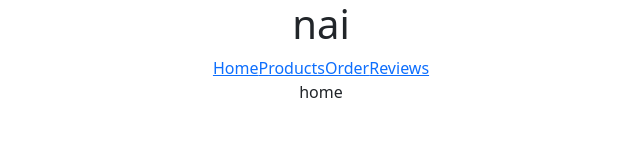
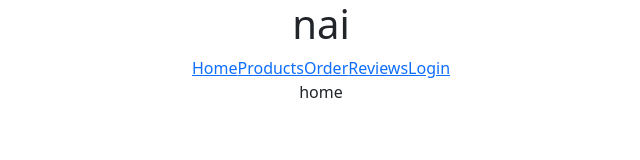
Before and after one commit to Bdevjs/lor, a React (Create React App) app: page / in a window 1280 px wide. Shown: the top 160 px of the page, without its empty margins (319-959 px from the left). Built offline with nearby package versions, Linux system fonts and the light colour scheme; no server answers.

Commit message:
? sign problem solve

```diff
--- a/package.json
+++ b/package.json
@@ -13,7 +13,7 @@
     "react-dom": "^18.2.0",
     "react-firebase-hooks": "^5.0.3",
     "react-router-dom": "^6.3.0",
-    "react-scripts": "^2.1.3",
+    "react-scripts": "5.0.1",
     "web-vitals": "^2.1.4"
   },
   "scripts": {
--- a/src/App.js
+++ b/src/App.jsx
@@ -4,9 +4,9 @@ import './App.css';
 import React,{} from 'react';
 import {Routes, Route} from 'react-router-dom';
 import Home from './components/home/home.js'
-import Login from './components/login/login.js'
+import Login from './components/login/Login.js'
 import Order from './components/orders/orders.js'
-import Header from './components/header/header.js'
+import Header from './components/header/Header.js'
 import RequireAuth from './components/RequireAuth/RequireAuth.js';
 
 
@@ -23,7 +23,7 @@ function App() {
               path="/orders"
               element={
                 <RequireAuth>
-                  <Order />
+                   <Order /> {/*this is children component of requireAuth */}
                 </RequireAuth>
             }
           />
--- a/src/components/header/header.js
+++ b/src/components/header/header.js
@@ -8,13 +8,13 @@ import app from "../../firebase.init";
 
 const auth = getAuth(app);
 
-export const header = () => {
+export const Header = () => {
 
 //React firebase Hooks
 const [user] = useAuthState(auth);
 
   //Google direact
-  //const {user,logouthandel,userdetails} = useFirebase();
+  const {logouthandel,userdetails} = useFirebase();
   //console.log(userdetails)
 
 
@@ -30,7 +30,7 @@ const [user] = useAuthState(auth);
             <Link to="/orders">Order</Link>
             <Link to="/reviews">Reviews</Link>
             <Link to="/login">
-              {/* {user?<span onClick={logouthandel}>Logout</span>:"Login"} */}
+               {user?<span onClick={logouthandel}>Logout</span>:"Login"}
 
               </Link>
             <Link to ="/"></Link>
@@ -40,4 +40,4 @@ const [user] = useAuthState(auth);
   );
 }
 
-export default header;
+export default Header;
--- a/src/components/login/login.js
+++ b/src/components/login/login.js
@@ -1,26 +1,39 @@
 
-import {getAuth,
+import {
+  getAuth,
   createUserWithEmailAndPassword,
-        signInWithEmailAndPassword} from "firebase/auth"; //All
+  signInWithEmailAndPassword
+} from "firebase/auth"; //All
 
 import 'bootstrap/dist/css/bootstrap.min.css';
 import Button from 'react-bootstrap/Button';
 import Form from 'react-bootstrap/Form';
-import React, { useState }  from 'react';
+import React, { useState } from 'react';
 import useFirebase from "../hook/useFirebase";//firebase
-import {useSignInWithGoogle} from "react-firebase-hooks/auth"//hooks
+import { useSignInWithGoogle } from "react-firebase-hooks/auth"//hooks
 import app from "../../firebase.init"; //both
+import { useNavigate,useLocation } from "react-router-dom";
+import { useAuthState } from 'react-firebase-hooks/auth';
 const auth = getAuth(app);// both
+
 
 //Google login // normal login // firebase hook login
 
-const login = () =>{
+const Login = () => {
 
   const [signInwithGoogle] = useSignInWithGoogle(auth); //hooks
-const {singInWithGooglee,logouthandel} = useFirebase();//firebase
-const [email,setEmail ] = useState('');//normal
-const [password,setPassword] = useState('');//normal
-const [registration,setRegistration] = useState('');//normal
+  const { singInWithGooglee, logouthandel } = useFirebase();//firebase
+  const [email, setEmail] = useState('');//normal
+  const [password, setPassword] = useState('');//normal
+  const [registration, setRegistration] = useState('');//normal
+  const [user] = useAuthState(auth);
+
+  const navigate = useNavigate()
+  const location = useLocation()
+
+  const from = location.state?.from?.pathname || '/';
+
+
 
   //normal
   const handelEmail = (e) => {
@@ -31,14 +44,18 @@ const handelPass = (e) => {
     setPassword(e.target.value); //store password
   }
   //Normaal
-const handelRegister =(e) =>{
+  const handelRegister = (e) => {
     setRegistration(e.target.checked); //checkbok information store
+  }
+
+  if(user){
+    navigate(from, {replace: true})
   }
 
   //Normal
   const handelformsubmit = (e) => {
 
-  if(registration){ //if registration is == True (User have already a account)
+    if (registration) { //if registration is == True (User have already a account)
 
       signInWithEmailAndPassword(auth, email, password)
         .then((result) => {
@@ -52,12 +69,12 @@ const handelformsubmit = (e) => {
           const errorMessage = error.message;
         });
     }
-  else{
+    else {
       createUserWithEmailAndPassword(auth, email, password)
         .then((result) => {
           // Signed in
           const user = result.user;
-      console.log (user);
+          console.log(user);
           // ...
         })
         .catch((error) => {
@@ -75,7 +92,7 @@ const handelformsubmit = (e) => {
 
 
       <div className="reg w-50 mx-auto mt-3 mr-4">
-    <h1>Please {registration ? 'Login':'Registration'}</h1>
+        <h1>Please {registration ? 'Login' : 'Registration'}</h1>
 
         <Form onSubmit={handelformsubmit}>
           <Form.Group className="mb-3" controlId="formBasicEmail">
@@ -92,15 +109,15 @@ const handelformsubmit = (e) => {
           </Form.Group>
 
           <Form.Group className="mb-3" controlId="formBasicCheckbox">
-        <Form.Check type="checkbox" label="Have already account?" onChange={handelRegister}/>
+            <Form.Check type="checkbox" label="Have already account?" onChange={handelRegister} />
           </Form.Group>
 
-      <Button variant="primary" type="submit">
-        {registration? 'login':'registration'}
+          <Button variant="primary" type="submit" onClick={handelformsubmit}>
+            {registration ? 'login' : 'registration'}
           </Button>
           <Button onClick={singInWithGooglee}> Sign in with Google</Button>
           <Button onClick={logouthandel}> Logout</Button>
-      <Button onClick={()=> signInwithGoogle()}> Hooks</Button>
+          <Button onClick={() => signInwithGoogle()}> Hooks</Button>
         </Form>
       </div>
 
@@ -108,4 +125,4 @@ const handelformsubmit = (e) => {
   );
 }
 
-export default login;
+export default Login;
```
Also changed, not shown: 1 other file (tests, documents, lock files or other folders). Lines whose indentation alone changed are shown as unchanged.
